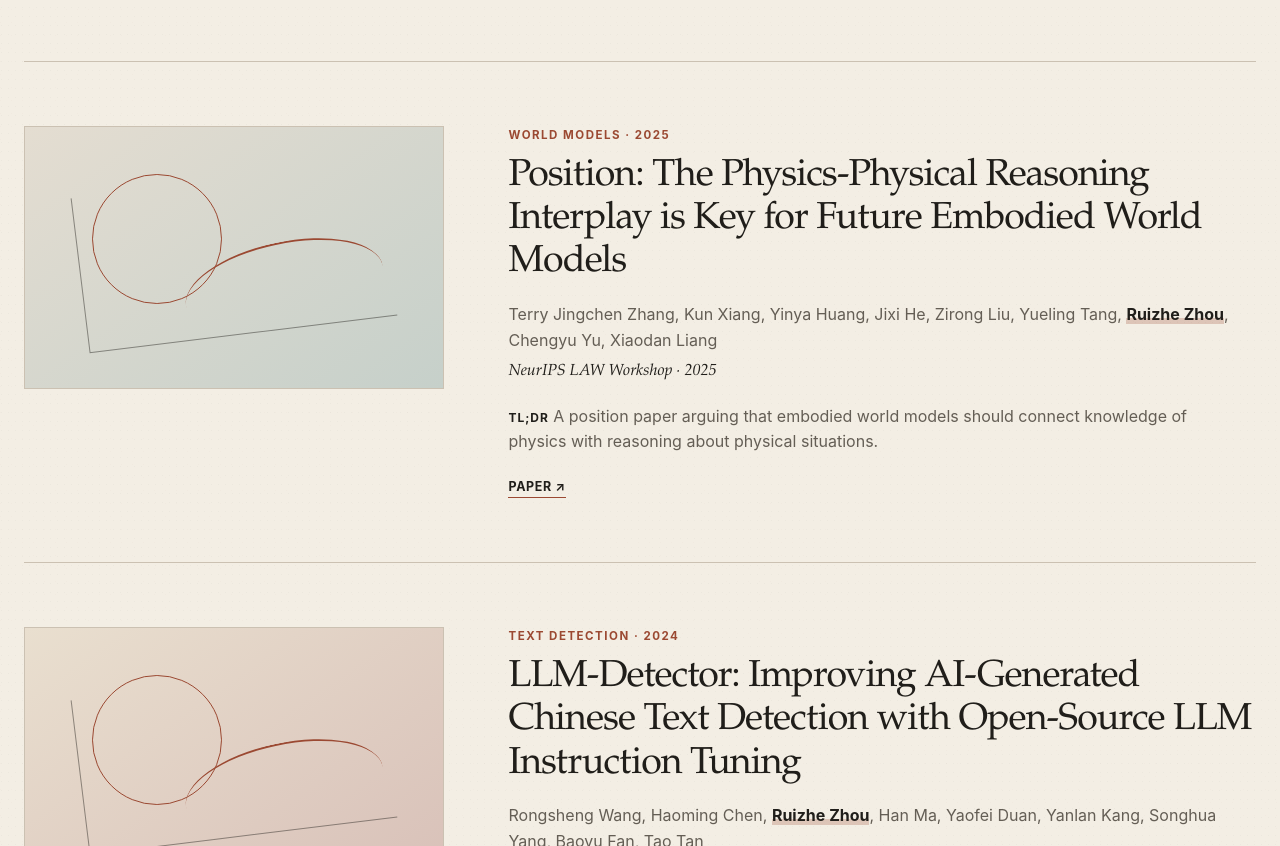
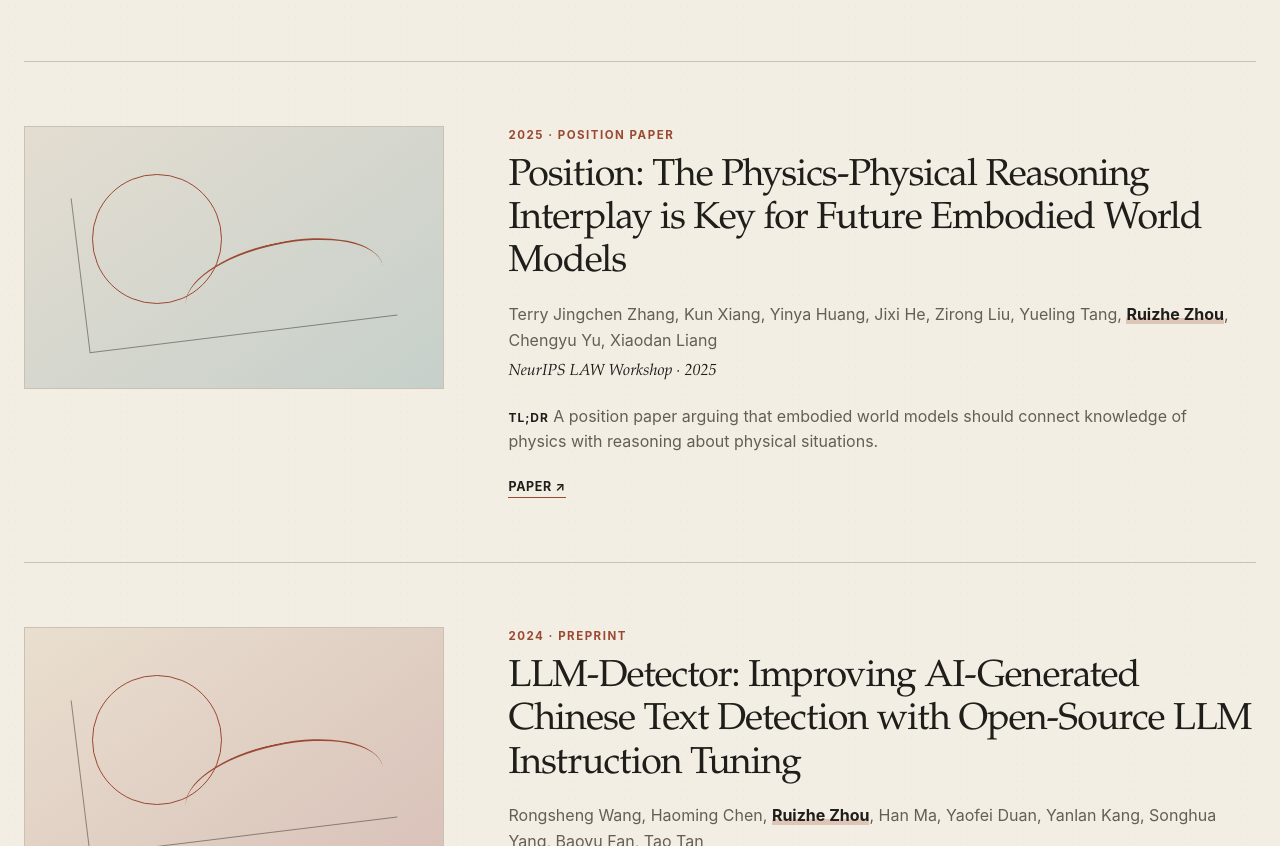
Before and after one commit to RitzChow/RitzChow.github.io, a Next.js app: page /publications in a window 1280 px wide. Shown: the part 940-1786 px from the top of the page. Built offline with nearby package versions, Linux system fonts and the light colour scheme.

Commit message:
fix: separate publication types from categories

```diff
--- a/src/components/publication-list.tsx
+++ b/src/components/publication-list.tsx
@@ -11,13 +11,6 @@ export function sortPublicationsNewestFirst(items: Publication[]) {
     .map((publication, sourceIndex) => ({ publication, sourceIndex }))
     .sort((a, b) => b.publication.year - a.publication.year || a.sourceIndex - b.sourceIndex)
     .map(({ publication }) => publication);
-}
-
-function categoryLabel(category: string) {
-  return category
-    .split("-")
-    .map((word) => word === "ai" ? "AI" : word.charAt(0).toUpperCase() + word.slice(1))
-    .join(" ");
 }
 
 function Authors({ authors }: { authors: string[] }) {
@@ -48,7 +41,7 @@ export function PublicationList({ publications }: PublicationListProps) {
           />
           <div className="publication-row__content">
             <p className="publication-kicker">
-              {categoryLabel(publication.category)} · {publication.year}
+              {publication.year} · {publication.publicationType}
             </p>
             <h2>{publication.title}</h2>
             <Authors authors={publication.authors} />
--- a/src/data/publications.ts
+++ b/src/data/publications.ts
@@ -24,6 +24,7 @@ export const publications: Publication[] = [
       "Xiaodan Liang",
     ],
     year: 2025,
+    publicationType: "Survey",
     venue: "arXiv",
     category: "physical-ai",
     arxivId: "2510.04978",
@@ -50,6 +51,7 @@ export const publications: Publication[] = [
       "Xiaodan Liang",
     ],
     year: 2025,
+    publicationType: "Position paper",
     venue: "NeurIPS LAW Workshop",
     category: "world-models",
     tldr:
@@ -74,6 +76,7 @@ export const publications: Publication[] = [
       "Tao Tan",
     ],
     year: 2024,
+    publicationType: "Preprint",
     venue: "arXiv",
     category: "text-detection",
     tldr:
--- a/src/data/types.ts
+++ b/src/data/types.ts
@@ -51,6 +51,7 @@ export interface Publication {
   title: string;
   authors: string[];
   year: number;
+  publicationType: string;
   venue: string;
   category: string;
   arxivId?: string;
```
Also changed, not shown: 1 other file (tests, documents, lock files or other folders).
